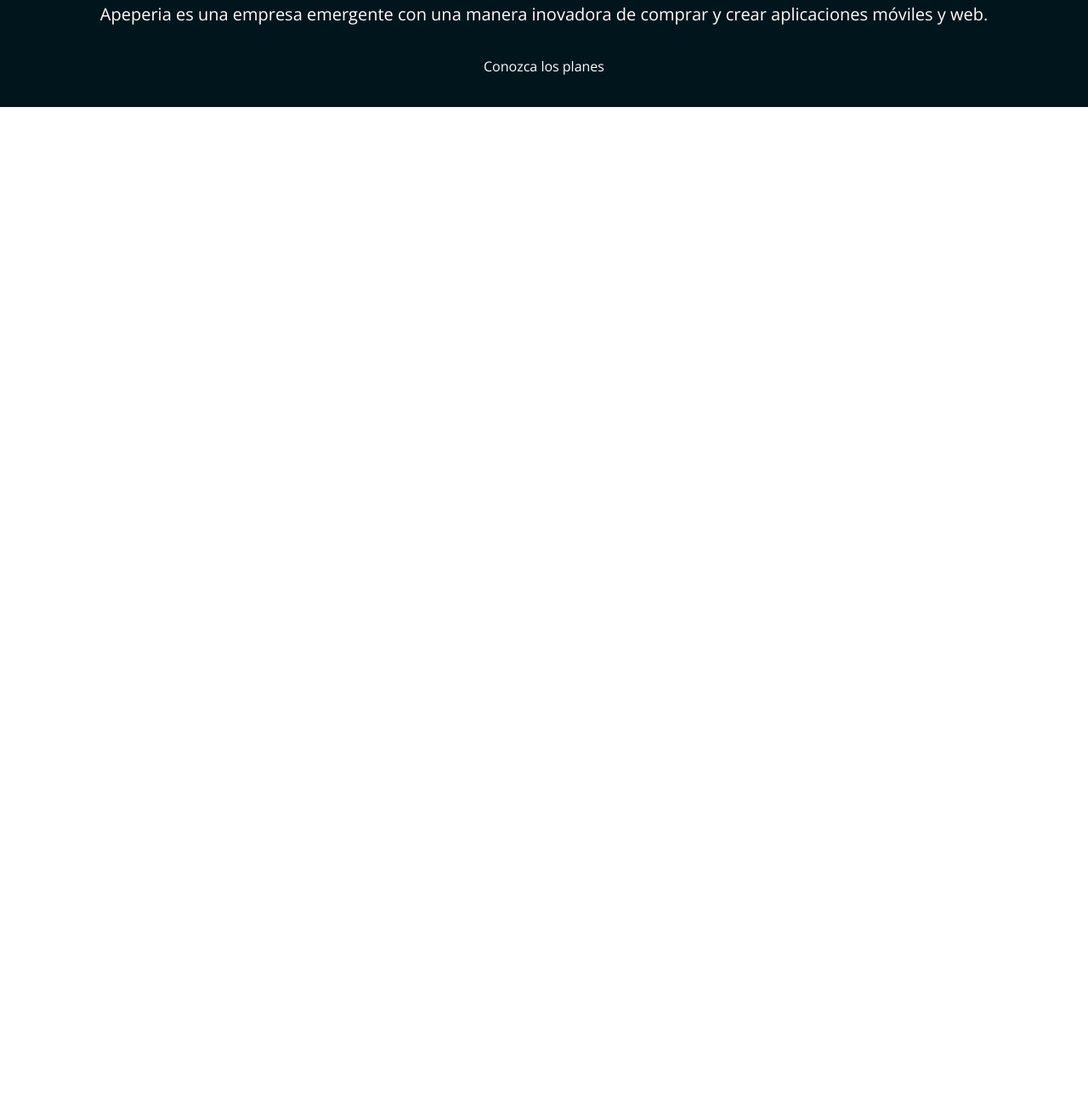
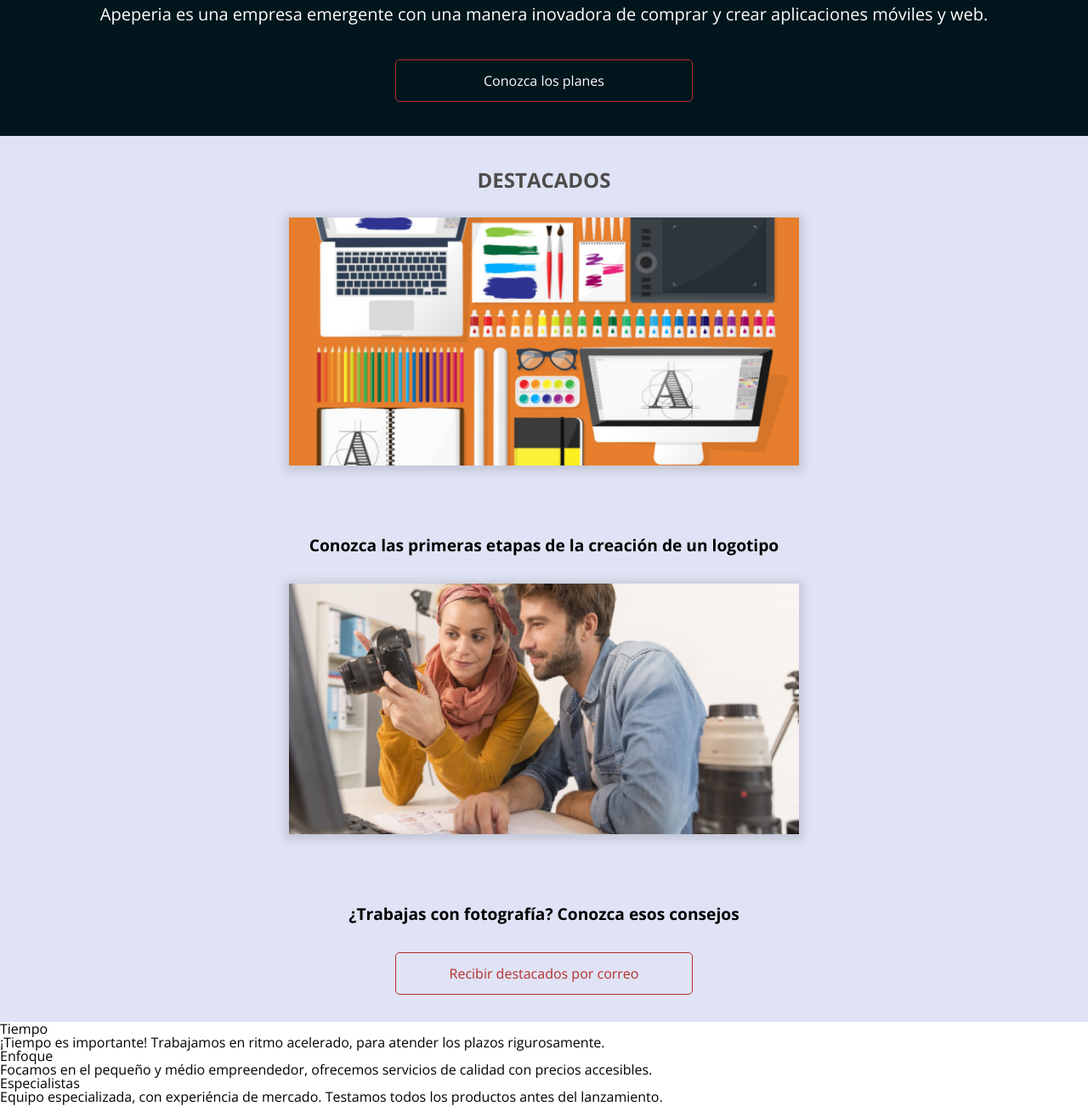
Before and after one commit to LetyWood/layout-responsive, a plain HTML site: page index.html in a window 1280 px wide. Shown: the part 249-1551 px from the top of the page at 85% size. Before the commit the page ends 800 px from the top, so only its background shows below. Drawn offline with nearby package versions, Linux system fonts and the light colour scheme.

Commit message:
diferenciales

```diff
--- a/css/base.css
+++ b/css/base.css
@@ -1,4 +1,46 @@
+:root
+{
+    --background-llamada-mobile: #00161C;
+    --background-blanco: #FFFFFF;
+    --background-azul-claro: #DFE3F5;
+    --background-ceniza-claro: #F7F4F4;
+    --background-ceniza-medio: #D9D9D9;
+
+    --border-cabecera-mobile: #103D4A;
+
+    --boton-rojo: #B72E2E;
+
+    --fuente-ceniza-claro: #666666;
+    --fuente-ceniza-oscuro: #4F4C4C;
+
+    --planes-card-start: #035A76;
+    --planes-card-ultra: #690F8E;
+    --planes-card-mega: #B00024;
+
+    --fuente-enlace: #0006FF;
+
+    --background-footer: #333333;
+
+    --montserrat: 'Montserrat', sans-serif;
+    --open-sans: 'Open Sans', sans-serif;
+}
 body
 {
-  font-family: 'Open Sans', sans-serif;
+  font-family:var(--open-sans);
 }
+.container
+{
+  padding-right: 6%;
+  padding-left: 6%;
+}
+.boton
+{
+  text-align: center;
+  display: block;
+  width: 100%;
+  max-width: 350px;
+  box-sizing: border-box;
+  padding: 1rem 2rem;
+  border: 1px solid var(--boton-rojo);
+  border-radius: 5px;
+}
--- /dev/null
+++ b/css/destacados.css
@@ -0,0 +1,42 @@
+.destacados
+{
+  background-color: var(--background-azul-claro);
+  padding-top: 2.5rem;
+  padding-bottom: 2rem;
+}
+.destacados__titulo
+{
+  color: var(--fuente-ceniza-oscuro);
+  font-weight: 700;
+  font-size: 1.5rem;
+  font-family: var(--Montserrat);
+  text-transform: uppercase;
+  text-align: center;
+  margin-bottom: 2rem;
+}
+.destacados__panel
+{
+  display: flex;
+  flex-direction: column;
+  align-items: center;
+  margin-bottom: 2rem;
+}
+.destacados__panel-imagen
+{
+  width: 100vw;
+  max-width: 600px;
+  box-shadow: 0 2px 10px 5px #00000020;
+  margin-bottom: 5rem;
+}
+.destacados__panel-texto
+{
+  font-weight: 700;
+  font-size: 1.2rem;
+  line-height: normal;
+}
+.destacados__boton
+{
+  color: var(--boton-rojo);
+  border-color: var(--boton-rojo);
+  margin: 0 auto;
+}
--- a/css/head.css
+++ b/css/head.css
@@ -31,6 +31,6 @@
     display: inline-block;
 
     margin-right: .7rem;
-    margin-bottom: 1.25rem;
+    margin-bottom: .7rem;
     margin-left: .7rem;
 }
--- a/css/llamada.css
+++ b/css/llamada.css
@@ -13,7 +13,7 @@
 }
 
 .llamada__titulo {
-    font-family: 'Montserrat', serif;
+    font-family: var(--montserrat);
     font-size: 2rem;
     font-weight: 700;
     text-transform: uppercase;
--- a/index.html
+++ b/index.html
@@ -1,6 +1,7 @@
 <!DOCTYPE html>
 <html lang="en" dir="ltr">
   <head>
+    <meta name="viewport" content="width=device-width initial-scale=1.0">
     <meta charset="utf-8">
     <title>Home | Apeperia</title>
     <link href="https://fonts.googleapis.com/css2?family=Montserrat:wght@300;400;700&family=Open+Sans:wght@300;400;700&display=swap" rel="stylesheet">
@@ -8,9 +9,10 @@
     <link rel="stylesheet" href="css/head.css">
     <link rel="stylesheet" href="css/llamada.css">
     <link rel="stylesheet" href="css/base.css">
+    <link rel="stylesheet" href="css/destacados.css">
   </head>
   <body>
-    <header class="head">
+    <header class="head container">
         <img src="img/logo-apeperia.svg" alt="Logo de Apeperia" class="head__logo">
         <nav class="head__navegacion">
             <ul>
@@ -24,10 +26,42 @@
         </nav>
     </header>
     <main>
-        <section class="llamada">
+        <section class="llamada container">
             <h1 class="llamada__titulo">Aplicaciones en la medida</h1>
             <p class="llamada__texto">Apeperia es una empresa emergente con una manera inovadora de comprar y crear aplicaciones móviles y web.</p>
-            <a class="llamada__boton " href="#">Conozca los planes</a>
+            <a class="llamada__boton boton" href="#">Conozca los planes</a>
+        </section>
+
+        <section class="destacados container">
+          <h2 class="destacados__titulo">Destacados</h2>
+          <a href="#">
+            <figure class="destacados__panel">
+              <img src="img/empezando-a-crear-logo.png" alt="Painel de la publicación sobre la creación del logotipo" class="destacados__panel-imagen">
+              <figC class="destacados__panel-texto">Conozca las primeras etapas de la creación de un logotipo</figC>
+            </figure>
+          </a>
+          <a href="#">
+            <figure class="destacados__panel">
+              <img src="img/sugestiones-fotografias.png" alt="Painel de la publicación sobre consejos de fotografía" class="destacados__panel-imagen">
+              <figC class="destacados__panel-texto">¿Trabajas con fotografía? Conozca esos consejos</figC>
+            </figure>
+          </a><a href="" class="destacados__boton boton">Recibir destacados por correo</a>
+        </section>
+        <section class="diferenciales__items">
+            <ul class="diferenciales__lista">
+              <li class="diferenciales__items">
+                  <h2 class="item__titulo">Tiempo</h2>
+                  <p class="item__texto">¡Tiempo es importante! Trabajamos en ritmo acelerado, para atender los plazos rigurosamente.</p>
+              </li>
+              <li class="diferenciales__items">
+                  <h2 class="item__titulo">Enfoque</h2>
+                  <p class="item__texto">Focamos en el pequeño y médio empreendedor, ofrecemos servicios de calidad con precios accesibles.</p>
+              </li>
+              <li class="diferenciales__items">
+                  <h2 class="item__titulo">Especialistas</h2>
+                  <p class="item__texto">Equipo especializada, con experiéncia de mercado. Testamos todos los productos antes del lanzamiento.</p>
+              </li>
+            </ul>
         </section>
     </main>
   </body>
```
